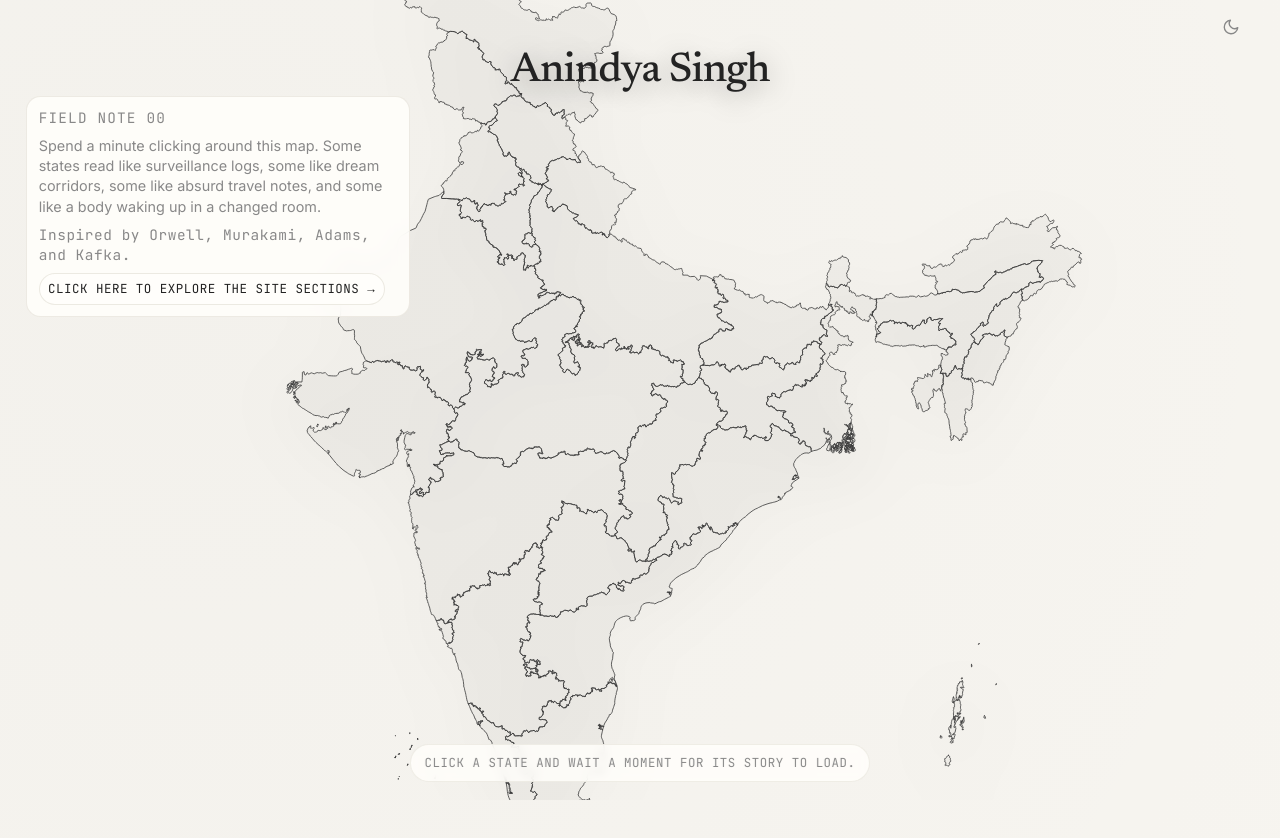
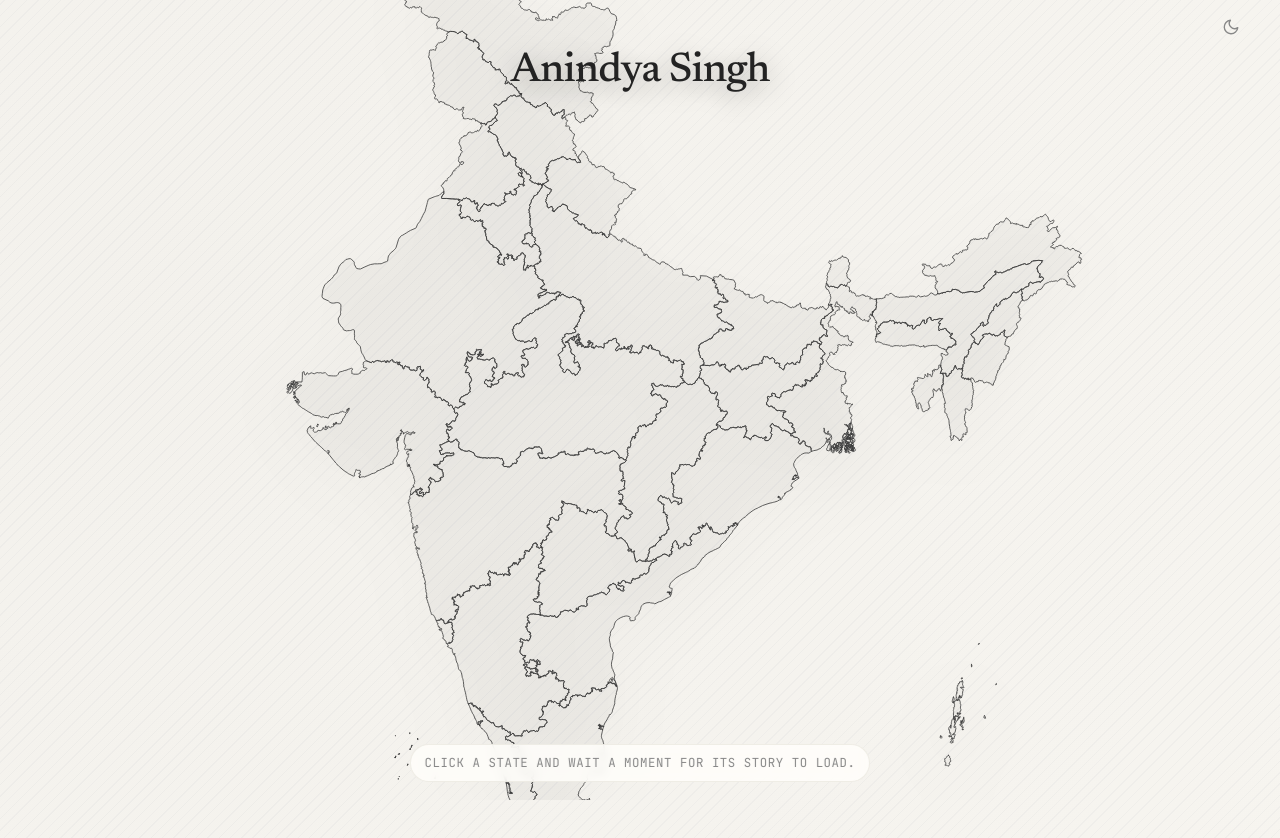
Before and after one commit to Anindyakafka/internetplace, a SvelteKit app: page / in a window 1280 px wide. Shown: the top 838 px of the page. Built offline with nearby package versions, Linux system fonts and the light colour scheme.

Commit message:
boka baksho te bondi

```diff
--- a/src/routes/+page.svelte
+++ b/src/routes/+page.svelte
@@ -290,6 +290,14 @@
 	let mapScale = $state(2.2);
 	let mapShiftX = $state(0);
 	let mapShiftY = $state(0);
+	let stageProgress = $state(0);
+	let noteScrollOpacity = $state(1);
+	let noteDismissed = $state(false);
+	let noteDragging = $state(false);
+	let noteDragX = $state(0);
+	let noteDragY = $state(0);
+	let noteDragStartX = 0;
+	let noteDragStartY = 0;
 	let mapStageEl: HTMLElement | null = $state(null);
 
 	let regions = $derived.by<Region[]>(() => {
@@ -417,6 +425,13 @@
 
 	$effect(() => {
 		const onScroll = () => {
+			const stageTop = mapStageEl?.offsetTop ?? 0;
+			const stageHeight = mapStageEl?.offsetHeight ?? window.innerHeight * 3.8;
+			const stageSpan = Math.max(1, stageHeight - window.innerHeight);
+			const withinStage = window.scrollY - stageTop;
+			stageProgress = Math.max(0, Math.min(1, withinStage / stageSpan));
+			noteScrollOpacity = noteDismissed ? 0 : Math.max(0, 1 - stageProgress * 1.55);
+
 			if (window.innerWidth <= 900) {
 				// Keep phone layouts stable; transform-driven map motion causes overlay drift in orientation changes.
 				mapScale = 1;
@@ -426,15 +441,9 @@
 			}
 
 			const doc = document.documentElement;
-			const stageTop = mapStageEl?.offsetTop ?? 0;
-			const stageHeight = mapStageEl?.offsetHeight ?? window.innerHeight * 3.8;
-
-			const stageSpan = Math.max(1, stageHeight - window.innerHeight);
 			const totalSpan = Math.max(1, doc.scrollHeight - window.innerHeight);
 			const remainingPageSpan = Math.max(1, totalSpan - stageTop);
 			const effectiveSpan = Math.min(stageSpan, remainingPageSpan);
-
-			const withinStage = window.scrollY - stageTop;
 			const progress = Math.max(0, Math.min(1, withinStage / effectiveSpan));
 
 			const isTablet = window.innerWidth > 900 && window.innerWidth <= 1100;
@@ -463,6 +472,38 @@
 			window.removeEventListener('resize', onScroll);
 		};
 	});
+
+	function handleNotePointerDown(event: PointerEvent) {
+		if (noteDismissed) return;
+		noteDragging = true;
+		noteDragStartX = event.clientX - noteDragX;
+		noteDragStartY = event.clientY - noteDragY;
+		(event.currentTarget as HTMLElement).setPointerCapture(event.pointerId);
+	}
+
+	function handleNotePointerMove(event: PointerEvent) {
+		if (!noteDragging || noteDismissed) return;
+		noteDragX = event.clientX - noteDragStartX;
+		noteDragY = event.clientY - noteDragStartY;
+	}
+
+	function handleNotePointerUp(event: PointerEvent) {
+		if (!noteDragging) return;
+		noteDragging = false;
+		(event.currentTarget as HTMLElement).releasePointerCapture(event.pointerId);
+
+		const dragDistance = Math.hypot(noteDragX, noteDragY);
+		if (dragDistance > 130) {
+			noteDismissed = true;
+			noteDragX += Math.sign(noteDragX || 1) * 420;
+			noteDragY -= 220;
+			noteScrollOpacity = 0;
+			return;
+		}
+
+		noteDragX = 0;
+		noteDragY = 0;
+	}
 
 	async function handleRegionClick(regionId: string) {
 		if (selectedRegionId === regionId) {
@@ -553,16 +594,23 @@
 <section class="map-stage" bind:this={mapStageEl}>
 	<div class="map-sticky">
 		<h1 class="landing-name">Anindya Singh</h1>
-		<aside class="landing-note" aria-label="Exploration note">
+		<aside
+			class="landing-note"
+			class:dismissed={noteDismissed}
+			class:dragging={noteDragging}
+			aria-label="Exploration note"
+			onpointerdown={handleNotePointerDown}
+			onpointermove={handleNotePointerMove}
+			onpointerup={handleNotePointerUp}
+			onpointercancel={handleNotePointerUp}
+			style={`--note-opacity:${noteScrollOpacity}; --note-drag-x:${noteDragX}px; --note-drag-y:${noteDragY}px; --note-rot:${noteDragX * 0.045}deg;`}
+		>
 			<p class="landing-note-kicker">Field Note 00</p>
 			<p>
-				Spend a minute clicking around this map. Some states read like surveillance logs,
-				some like dream corridors, some like absurd travel notes, and some like a body
-				waking up in a changed room.
+				Spend a minute clicking around this map. Every state opens a small dossier: who is
+				seen, who is erased, and what the record refuses to confess.
 			</p>
-			<p class="landing-note-meta">
-				Inspired by Orwell, Murakami, Adams, and Kafka.
-			</p>
+			<p>The story may feel bureaucratic, surreal, absurd, or quietly metamorphic.</p>
 			<a class="landing-note-link" href="/sections">Click here to explore the site sections →</a>
 		</aside>
 		<p class="portrait-only-notice" role="status">Rotate to portrait mode to explore stories.</p>
@@ -677,6 +725,20 @@
 	.map-stage {
 		height: 430vh;
 		background:
+			repeating-linear-gradient(
+				45deg,
+				rgba(255, 255, 255, 0.02) 0,
+				rgba(255, 255, 255, 0.02) 2px,
+				transparent 2px,
+				transparent 11px
+			),
+			repeating-linear-gradient(
+				135deg,
+				rgba(12, 26, 74, 0.028) 0,
+				rgba(12, 26, 74, 0.028) 1px,
+				transparent 1px,
+				transparent 8px
+			),
 			radial-gradient(circle at 15% 10%, color-mix(in srgb, var(--color-accent-soft) 36%, transparent), transparent 45%),
 			radial-gradient(circle at 88% 84%, color-mix(in srgb, var(--color-accent-soft) 28%, transparent), transparent 34%),
 			var(--color-bg);
@@ -758,58 +820,97 @@
 
 	.landing-note {
 		position: absolute;
-		left: clamp(0.8rem, 2vw, 1.6rem);
+		right: clamp(0.8rem, 2vw, 1.6rem);
 		top: clamp(5.8rem, 12vh, 8.8rem);
-		width: min(24rem, 36vw);
-		padding: 0.68rem 0.76rem;
-		border-radius: 0.9rem;
-		background: color-mix(in srgb, var(--color-surface) 88%, transparent);
-		border: 1px solid color-mix(in srgb, var(--color-border) 68%, transparent);
-		backdrop-filter: blur(8px);
+		width: min(23rem, 32vw);
+		padding: 0.95rem 1rem 0.9rem;
+		border-radius: 0.2rem;
+		background:
+			repeating-linear-gradient(
+				180deg,
+				rgba(28, 48, 108, 0.08) 0,
+				rgba(28, 48, 108, 0.08) 1px,
+				transparent 1px,
+				transparent 1.48rem
+			),
+			linear-gradient(140deg, rgba(250, 246, 232, 0.98), rgba(239, 231, 205, 0.98));
+		border: 1px solid rgba(88, 72, 42, 0.34);
+		box-shadow: 0 14px 28px rgba(0, 0, 0, 0.22);
 		z-index: 12;
 		display: grid;
 		gap: 0.45rem;
+		cursor: grab;
+		touch-action: none;
+		opacity: var(--note-opacity);
+		transform: translate(var(--note-drag-x), var(--note-drag-y)) rotate(var(--note-rot));
+		transition: opacity 220ms ease, transform 280ms cubic-bezier(0.2, 0.8, 0.2, 1), box-shadow 220ms ease;
+	}
+
+	.landing-note::before {
+		content: '';
+		position: absolute;
+		top: 0.55rem;
+		left: -0.35rem;
+		width: 0.16rem;
+		height: calc(100% - 1.1rem);
+		background: rgba(220, 93, 60, 0.58);
+	}
+
+	.landing-note::after {
+		content: '';
+		position: absolute;
+		top: -0.55rem;
+		left: 1.1rem;
+		width: 3.4rem;
+		height: 1.1rem;
+		background: rgba(255, 245, 201, 0.72);
+		transform: rotate(-4deg);
+		filter: saturate(80%);
+	}
+
+	.landing-note.dragging {
+		cursor: grabbing;
+		box-shadow: 0 20px 34px rgba(0, 0, 0, 0.28);
+	}
+
+	.landing-note.dismissed {
+		pointer-events: none;
 	}
 
 	.landing-note p {
 		margin: 0;
-		font-size: var(--step--1);
+		font-family: 'Segoe Print', 'Bradley Hand', 'Comic Sans MS', cursive;
+		font-size: 0.94rem;
 		line-height: 1.42;
-		color: var(--color-text-muted);
+		color: rgba(34, 30, 20, 0.9);
 	}
 
 	.landing-note-kicker {
-		font-family: var(--font-mono);
-		font-size: var(--step--2);
+		font-family: 'JetBrains Mono', monospace;
+		font-size: 0.67rem;
 		text-transform: uppercase;
 		letter-spacing: 0.08em;
-		color: var(--color-text);
-	}
-
-	.landing-note-meta {
-		font-family: var(--font-mono);
-		font-size: var(--step--2);
-		letter-spacing: 0.04em;
+		color: rgba(42, 36, 24, 0.9);
 	}
 
 	.landing-note-link {
 		display: inline-flex;
 		align-items: center;
 		justify-self: start;
-		font-family: var(--font-mono);
+		font-family: 'JetBrains Mono', monospace;
 		font-size: var(--step--2);
 		text-transform: uppercase;
 		letter-spacing: 0.04em;
 		padding: 0.34rem 0.52rem;
-		border-radius: 999px;
+		border-radius: 0.22rem;
 		text-decoration: none;
-		color: var(--color-text);
-		border: 1px solid color-mix(in srgb, var(--color-border) 72%, transparent);
-		background: color-mix(in srgb, var(--color-surface) 76%, transparent);
+		color: rgba(27, 40, 89, 0.95);
+		border: 1px dashed rgba(27, 40, 89, 0.48);
+		background: rgba(248, 244, 228, 0.7);
 	}
 
 	.landing-note-link:hover {
-		border-color: var(--color-border-strong);
+		border-color: rgba(27, 40, 89, 0.85);
 	}
 
 	.portrait-only-notice {
@@ -1190,15 +1291,18 @@
 
 		.landing-note {
 			left: 50%;
+			right: auto;
 			top: 4.7rem;
-			transform: translateX(-50%);
+			transform: translateX(-50%) translate(var(--note-drag-x), var(--note-drag-y)) rotate(var(--note-rot));
 			width: min(94vw, 30rem);
 			gap: 0.34rem;
 			padding: 0.52rem 0.62rem;
+			cursor: default;
+			touch-action: auto;
 		}
 
 		.landing-note p {
-			font-size: 0.67rem;
+			font-size: 0.72rem;
 			line-height: 1.35;
 		}
 	}
--- a/static/data/secc_state_summary.json
+++ b/static/data/secc_state_summary.json
@@ -1,5 +1,5 @@
 {
-  "generatedAt": "2026-08-06T10:20:15.225Z",
+  "generatedAt": "2026-08-06T10:29:19.820Z",
   "source": {
     "rural": "src\\data\\shrug-secc-mord-rural-csv\\secc_rural_shrid.csv",
     "urban": "src\\data\\shrug-secc-parsed-urban-csv\\secc_urban_shrid.csv"
```
Also changed, not shown: 1 other file (tests, documents, lock files or other folders).
